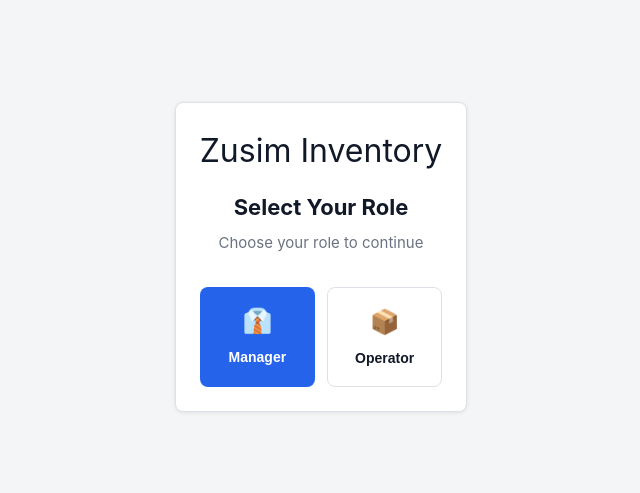
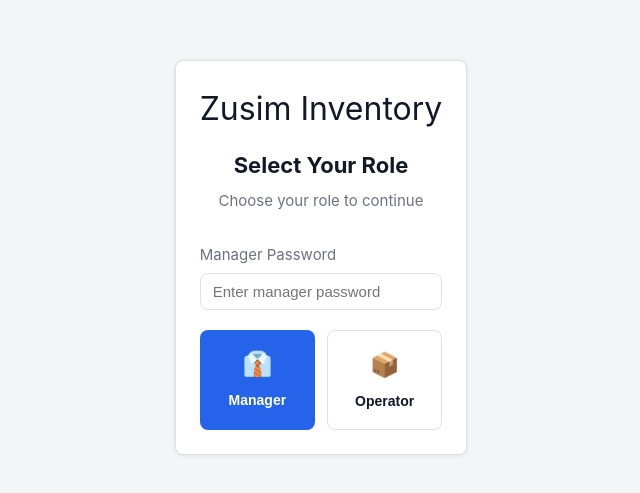
Before and after one commit to kristiantaraj/Zusim-Frontend-Storage-Management, a React (Vite) app in the folder frontend/: page /tickets in a window 1280 px wide. Shown: the part 143-636 px from the top of the page, without its empty margins (319-959 px from the left). Built offline with nearby package versions, Linux system fonts and the light colour scheme; no server answers.

Commit message:
feat: require manager password before manager view access

```diff
--- a/frontend/src/App.jsx
+++ b/frontend/src/App.jsx
@@ -33,7 +33,7 @@ function ManagerView() {
 }
 
 function AppRoutes() {
-  const { role } = useRole();
+  const { role, managerAuthenticated } = useRole();
 
   if (!role) {
     return <RoleSelector />;
@@ -41,6 +41,10 @@ function AppRoutes() {
 
   if (role === 'operator') {
     return <OperatorView />;
+  }
+
+  if (role === 'manager' && !managerAuthenticated) {
+    return <RoleSelector />;
   }
 
   return <ManagerView />;
--- a/frontend/src/components/Sidebar.jsx
+++ b/frontend/src/components/Sidebar.jsx
@@ -4,7 +4,7 @@ import { useRole } from '../context/RoleContext';
 
 export default function Sidebar() {
   const { t, i18n } = useTranslation();
-  const { setRole } = useRole();
+  const { logout } = useRole();
   const navigate = useNavigate();
 
   const links = [
@@ -24,7 +24,7 @@ export default function Sidebar() {
   };
 
   const handleLogout = () => {
-    setRole(null);
+    logout();
     navigate('/');
   };
 
--- a/frontend/src/context/RoleContext.jsx
+++ b/frontend/src/context/RoleContext.jsx
@@ -2,16 +2,68 @@ import React, { createContext, useState, useEffect } from 'react';
 
 export const RoleContext = createContext();
 
+const MANAGER_AUTH_KEY = 'managerAuth';
+
 export function RoleProvider({ children }) {
   const [role, setRole] = useState(() => localStorage.getItem('role') || null);
+  const [managerAuthenticated, setManagerAuthenticated] = useState(() => localStorage.getItem(MANAGER_AUTH_KEY) === '1');
+  const managerPassword = import.meta.env.VITE_MANAGER_PASSWORD || '';
 
   useEffect(() => {
     if (role) {
       localStorage.setItem('role', role);
+      return;
     }
+
+    localStorage.removeItem('role');
   }, [role]);
 
-  return <RoleContext.Provider value={{ role, setRole }}>{children}</RoleContext.Provider>;
+  useEffect(() => {
+    if (managerAuthenticated) {
+      localStorage.setItem(MANAGER_AUTH_KEY, '1');
+      return;
+    }
+
+    localStorage.removeItem(MANAGER_AUTH_KEY);
+  }, [managerAuthenticated]);
+
+  const logout = () => {
+    setRole(null);
+    setManagerAuthenticated(false);
+  };
+
+  const selectOperator = () => {
+    setRole('operator');
+  };
+
+  const unlockManager = (passwordAttempt) => {
+    if (!managerPassword) {
+      return { ok: false, reason: 'missing-config' };
+    }
+
+    if (passwordAttempt === managerPassword) {
+      setManagerAuthenticated(true);
+      setRole('manager');
+      return { ok: true };
+    }
+
+    return { ok: false, reason: 'invalid-password' };
+  };
+
+  return (
+    <RoleContext.Provider
+      value={{
+        role,
+        setRole,
+        managerAuthenticated,
+        selectOperator,
+        unlockManager,
+        logout,
+      }}
+    >
+      {children}
+    </RoleContext.Provider>
+  );
 }
 
 export function useRole() {
--- a/frontend/src/locales/en.json
+++ b/frontend/src/locales/en.json
@@ -27,7 +27,11 @@
     "manager": "Manager",
     "operator": "Operator",
     "selectRole": "Select Your Role",
-    "selectRoleDesc": "Choose your role to continue"
+    "selectRoleDesc": "Choose your role to continue",
+    "managerPasswordLabel": "Manager Password",
+    "managerPasswordPlaceholder": "Enter manager password",
+    "managerPasswordInvalid": "Incorrect manager password.",
+    "managerPasswordMissingConfig": "Manager password is not configured. Set VITE_MANAGER_PASSWORD in frontend environment."
   },
   "dashboard": {
     "title": "Dashboard",
--- a/frontend/src/locales/pl.json
+++ b/frontend/src/locales/pl.json
@@ -27,7 +27,11 @@
     "manager": "Menedżer",
     "operator": "Operator",
     "selectRole": "Wybierz swoją rolę",
-    "selectRoleDesc": "Wybierz swoją rolę, aby kontynuować"
+    "selectRoleDesc": "Wybierz swoją rolę, aby kontynuować",
+    "managerPasswordLabel": "Hasło menedżera",
+    "managerPasswordPlaceholder": "Wpisz hasło menedżera",
+    "managerPasswordInvalid": "Nieprawidłowe hasło menedżera.",
+    "managerPasswordMissingConfig": "Hasło menedżera nie jest skonfigurowane. Ustaw VITE_MANAGER_PASSWORD w środowisku frontendu."
   },
   "dashboard": {
     "title": "Pulpit",
--- a/frontend/src/pages/OperatorView.jsx
+++ b/frontend/src/pages/OperatorView.jsx
@@ -7,7 +7,7 @@ import { api } from '../api';
 
 export default function OperatorView() {
   const { t, i18n } = useTranslation();
-  const { setRole } = useRole();
+  const { logout } = useRole();
   const navigate = useNavigate();
   const [foremen, setForemen] = useState([]);
   const [projects, setProjects] = useState([]);
@@ -25,7 +25,7 @@ export default function OperatorView() {
       .finally(() => setLoading(false));
   }, []);
 
-  const handleLogout = () => { setRole(null); navigate('/'); };
+  const handleLogout = () => { logout(); navigate('/'); };
   const toggleLanguage = () => {
     i18n.changeLanguage(i18n.language === 'en' ? 'pl' : 'en');
   };
--- a/frontend/src/pages/RoleSelector.jsx
+++ b/frontend/src/pages/RoleSelector.jsx
@@ -1,15 +1,37 @@
 import { useNavigate } from 'react-router-dom';
 import { useTranslation } from 'react-i18next';
+import { useState } from 'react';
 import { useRole } from '../context/RoleContext';
 
 export default function RoleSelector() {
   const { t } = useTranslation();
-  const { setRole } = useRole();
+  const { selectOperator, unlockManager } = useRole();
   const navigate = useNavigate();
+  const [managerPassword, setManagerPassword] = useState('');
+  const [error, setError] = useState('');
 
   const selectRole = (selectedRole) => {
-    setRole(selectedRole);
-    navigate(selectedRole === 'operator' ? '/operator' : '/');
+    if (selectedRole === 'operator') {
+      selectOperator();
+      navigate('/operator');
+      return;
+    }
+
+    const result = unlockManager(managerPassword);
+
+    if (result.ok) {
+      setError('');
+      setManagerPassword('');
+      navigate('/');
+      return;
+    }
+
+    if (result.reason === 'missing-config') {
+      setError(t('roles.managerPasswordMissingConfig'));
+      return;
+    }
+
+    setError(t('roles.managerPasswordInvalid'));
   };
 
   return (
@@ -18,6 +40,30 @@ export default function RoleSelector() {
         <div style={{ fontSize: 32, marginBottom: 16 }}>Zusim Inventory</div>
         <h1 style={{ marginBottom: 8 }}>{t('roles.selectRole')}</h1>
         <p className="text-muted" style={{ marginBottom: 32 }}>{t('roles.selectRoleDesc')}</p>
+
+        <div style={{ marginBottom: 20, textAlign: 'left' }}>
+          <label htmlFor="manager-password" className="text-muted" style={{ display: 'block', marginBottom: 6 }}>
+            {t('roles.managerPasswordLabel')}
+          </label>
+          <input
+            id="manager-password"
+            type="password"
+            value={managerPassword}
+            onChange={(e) => setManagerPassword(e.target.value)}
+            onKeyDown={(e) => {
+              if (e.key === 'Enter') {
+                selectRole('manager');
+              }
+            }}
+            placeholder={t('roles.managerPasswordPlaceholder')}
+            style={{ width: '100%' }}
+          />
+          {error && (
+            <div style={{ marginTop: 8, color: 'var(--danger)', fontSize: 13 }}>
+              {error}
+            </div>
+          )}
+        </div>
 
         <div style={{ display: 'grid', gridTemplateColumns: '1fr 1fr', gap: 12 }}>
           <button
```
Also changed, not shown: 2 other files (tests, documents, lock files or other folders).
